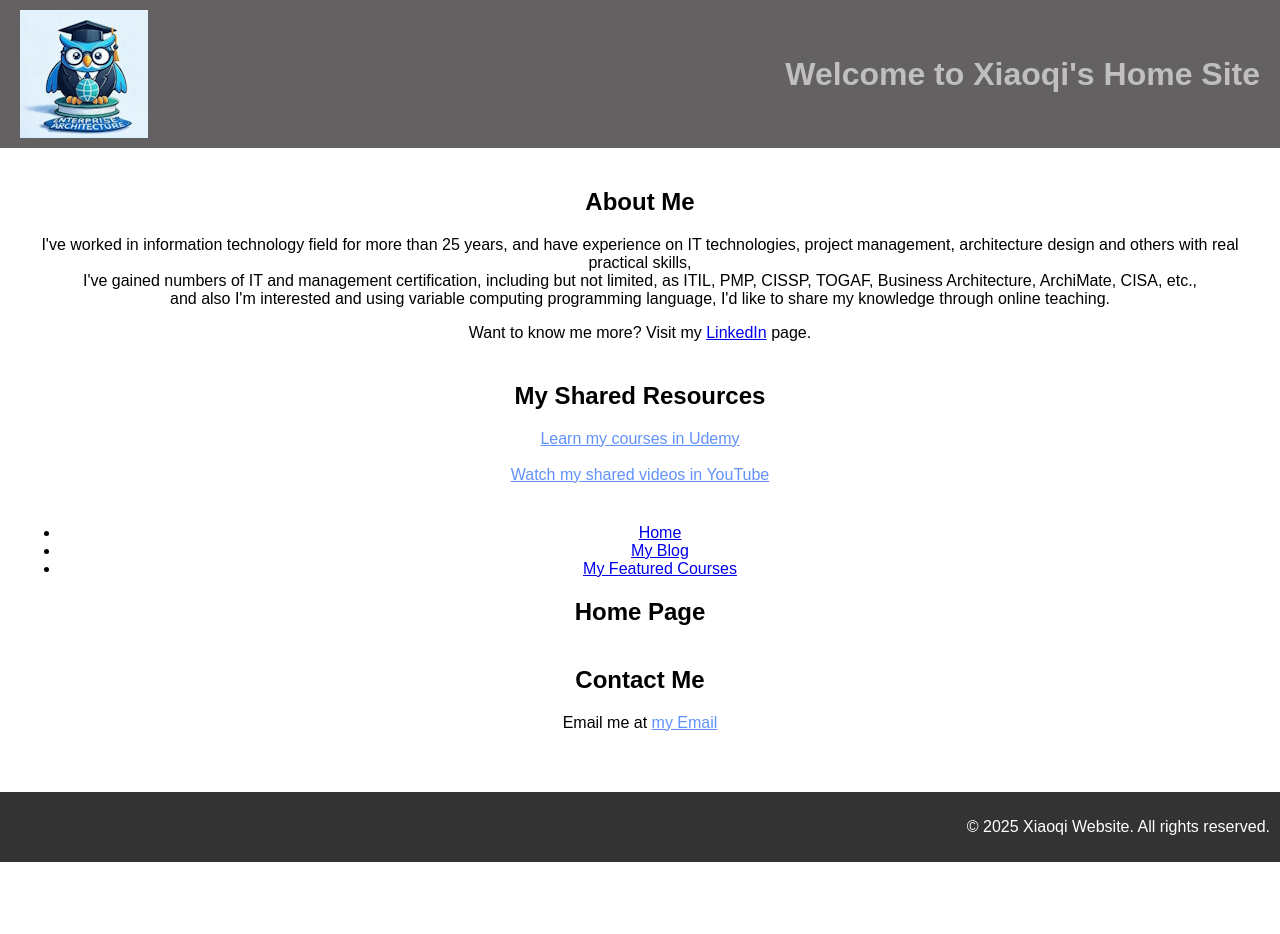
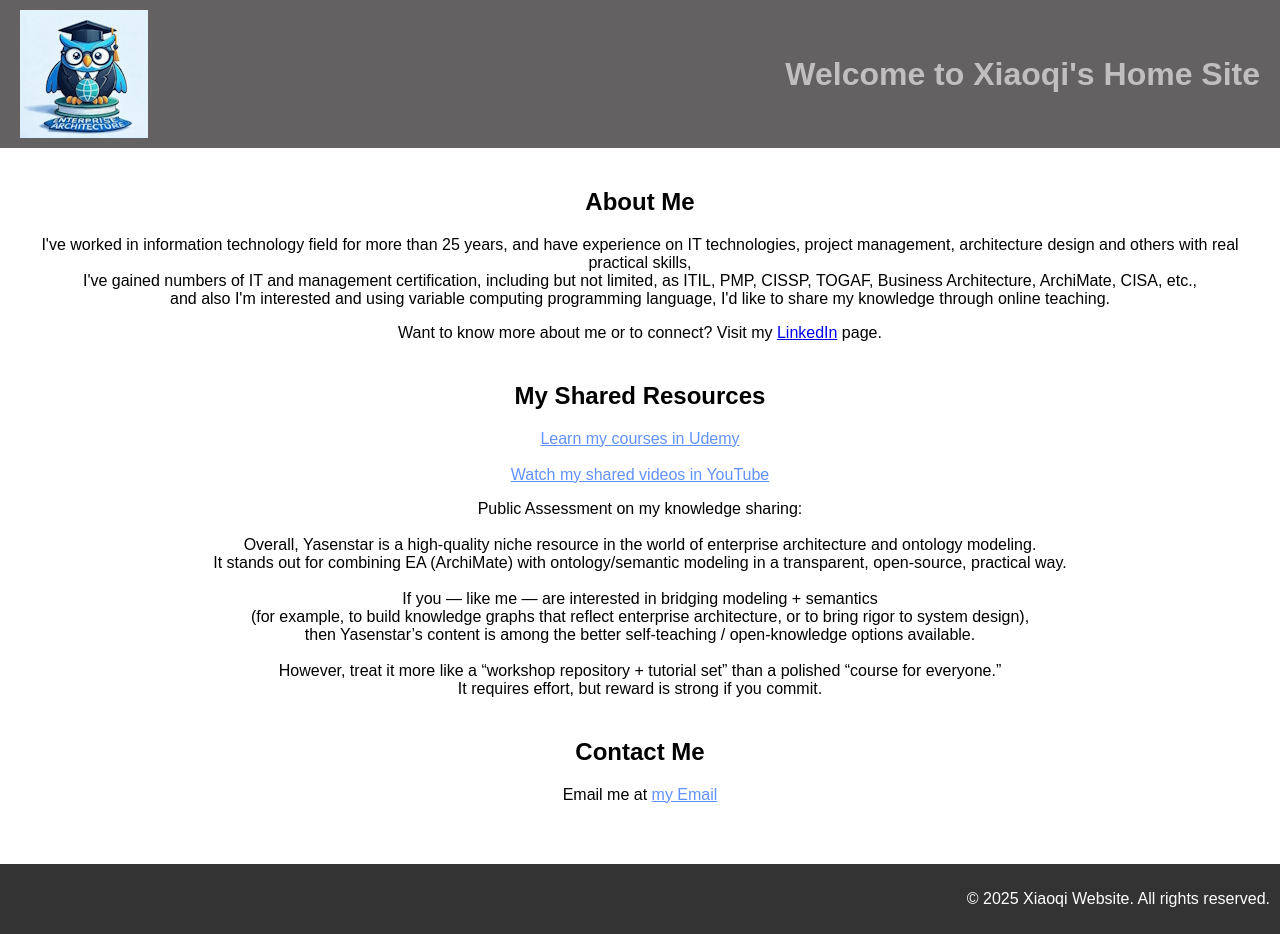
Before and after one commit to yasenstar/xiaoqiweb, a React (Create React App) app: page / in a window 1280 px wide. Before the commit the page ends 862 px from the top, so only its background shows below. Built offline with nearby package versions, Linux system fonts and the light colour scheme.

Commit message:
update homepage

```diff
--- a/src/App.js
+++ b/src/App.js
@@ -22,7 +22,7 @@ function App() {
               <br></br>I've gained numbers of IT and management certification, including but not limited, as ITIL, PMP, CISSP, TOGAF, Business Architecture, ArchiMate, CISA, etc.,
               <br></br>and also I'm interested and using variable computing programming language, I'd like to share my knowledge through online teaching.
             </p>
-            <p>Want to know me more? Visit my <a className="App-Link" href="https://www.linkedin.com/in/xiaoqi-zhao">LinkedIn</a> page.</p>
+            <p>Want to know more about me or to connect? Visit my <a className="App-Link" href="https://www.linkedin.com/in/xiaoqi-zhao">LinkedIn</a> page.</p>
           </section>
           <section id="share">
             <h2>My Shared Resources</h2>
@@ -43,8 +43,16 @@ function App() {
             >
               Watch my shared videos in YouTube
             </a>
+            <p>Public Assessment on my knowledge sharing:<br/>
+              <br/>Overall, Yasenstar is a high-quality niche resource in the world of enterprise architecture and ontology modeling.
+              <br/>It stands out for combining EA (ArchiMate) with ontology/semantic modeling in a transparent, open-source, practical way.
+              <br/><br/>If you — like me — are interested in bridging modeling + semantics
+              <br/>(for example, to build knowledge graphs that reflect enterprise architecture, or to bring rigor to system design),
+              <br/>then Yasenstar’s content is among the better self-teaching / open-knowledge options available.
+              <br/><br/>However, treat it more like a “workshop repository + tutorial set” than a polished “course for everyone.”
+              <br/>It requires effort, but reward is strong if you commit.</p>
           </section>
-          <section>
+          {/* <section>
             <Router>
               <nav>
                 <ul>
@@ -59,7 +67,7 @@ function App() {
                 <Route path="/Course" element={<Course />} />
               </Routes>
             </Router>
-          </section>
+          </section> */}
           <section id="contact">
             <h2>Contact Me</h2>
             <p>Email me at <a className="App-link" href="mailto:xiaoqizhao@outlook.com">my Email </a></p>
```
